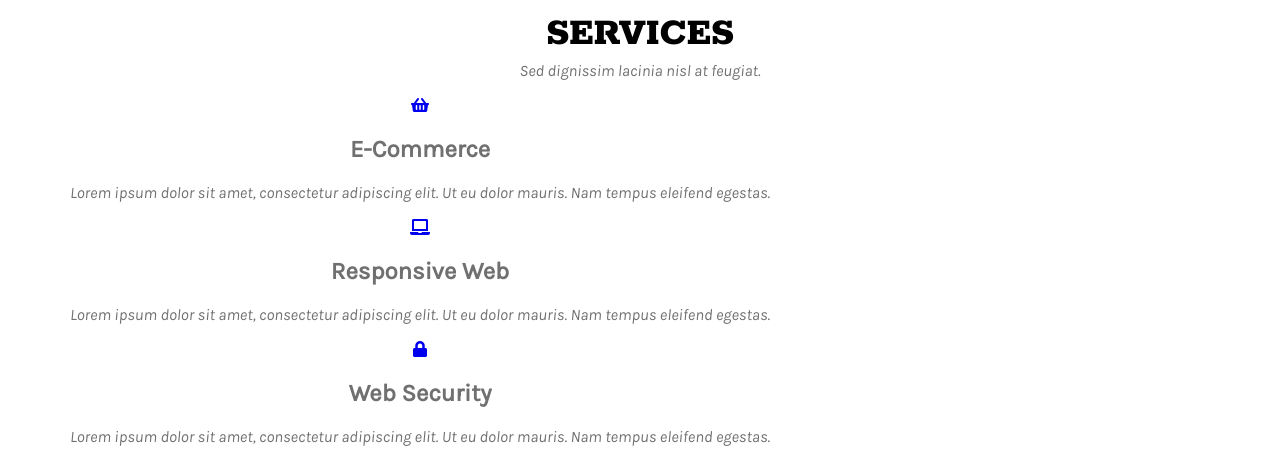
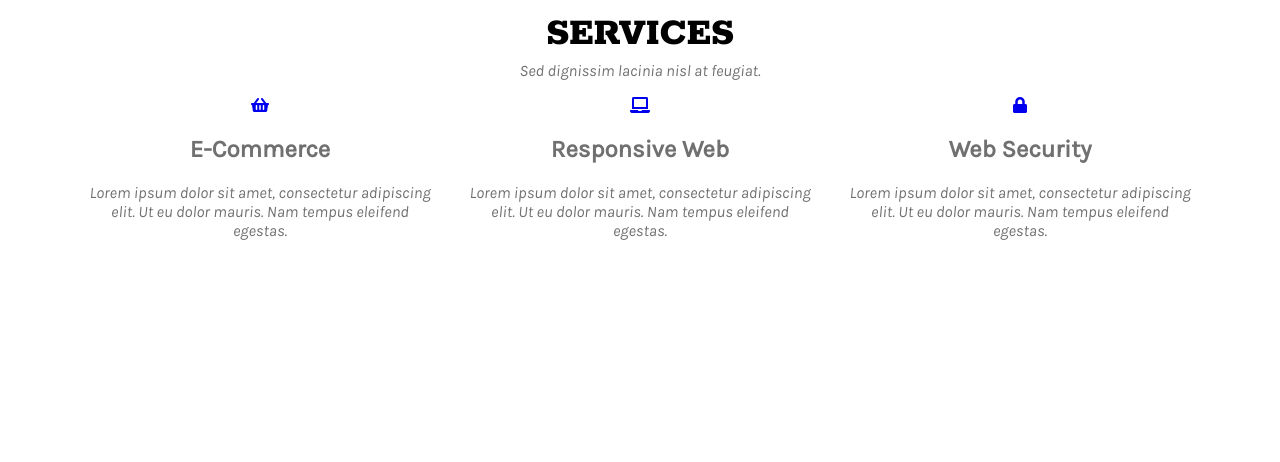
Before and after one commit to joanna-stachowicz/task-runner-project, a website: page index.html in a window 1280 px wide. Shown: the part 822-1284 px from the top of the page. After the commit the page ends 1078 px from the top, so only its background shows below. Drawn offline with nearby package versions, Linux system fonts and the light colour scheme; a web font is replaced by a local one.

Commit message:
Modify services section html

```diff
--- a/index.html
+++ b/index.html
@@ -38,19 +38,19 @@
             <h1 class="section-title">Services</h1>
             <p>Sed dignissim lacinia nisl at feugiat.</p>
             <div class="row">
-                <div class="services-inner">
+                <div class="services-inner col-4">
                     <a href="#"><i class="fas fa-shopping-basket"></i></a>
                     <h2 class="services-title">E-Commerce</h2>
                     <p>Lorem ipsum dolor sit amet, consectetur adipiscing elit.
                         Ut eu dolor mauris. Nam tempus eleifend egestas.</p>
                 </div>
-                <div class="services-inner">
+                <div class="services-inner col-4">
                     <a href="#"><i class="fas fa-laptop"></i></a>
                     <h2 class="services-title">Responsive Web</h2>
                     <p>Lorem ipsum dolor sit amet, consectetur adipiscing elit.
                         Ut eu dolor mauris. Nam tempus eleifend egestas.</p>
                 </div>
-                <div class="services-inner">
+                <div class="services-inner col-4">
                     <a href="#"><i class="fas fa-lock"></i></a>
                     <h2 class="services-title">Web Security</h2>
                     <p>Lorem ipsum dolor sit amet, consectetur adipiscing elit.
```
